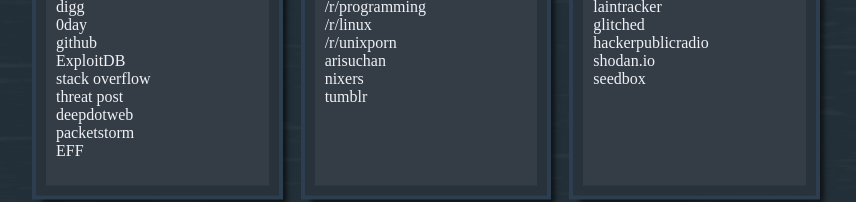
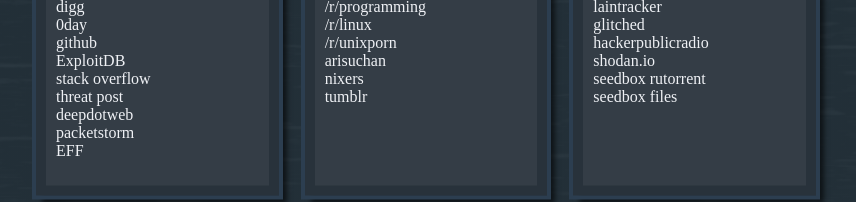
Before and after one commit to Bladdezz/startpage, a plain HTML site: page index.html in a window 1280 px wide. Shown: the part 453-655 px from the top of the page, without its empty margins (214-1070 px from the left). Drawn offline with Linux system fonts and the light colour scheme.

Commit message:
links and related changes

```diff
--- a/index.html
+++ b/index.html
@@ -75,7 +75,8 @@
                         <li><a href="https://glitched.xyz">glitched</a></li>
                         <li><a href="http://hackerpublicradio.org/">hackerpublicradio</a></li>
                         <li><a href="https://www.shodan.io/">shodan.io</a></li>
-                        <li><a href="https://bladdezz.cloud.seedboxes.cc/rutorrent/">seedbox</a></li>
+                        <li><a href="https://bladdezz.cloud.seedboxes.cc/rutorrent/">seedbox rutorrent</a></li>
+                        <li><a href="https://bladdezz-seedbucket.cloud.seedboxes.cc/files/">seedbox files</a></li>
                     </ul>
                 </div>
             </div>
```
